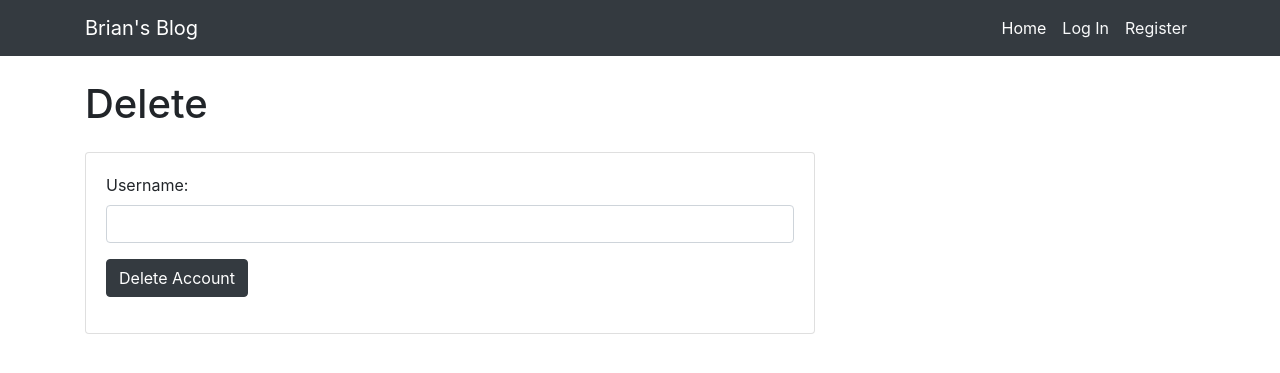
After one commit to brijathom/blog, a Django app: page /users/delete/ in a window 1280 px wide. The commit adds this page. Shown: the top 373 px of the page. Run offline with Django 3.2, Linux system fonts and the light colour scheme; some libraries are stand-ins or nearby versions.

Commit message:
Allow users to delete their account

```diff
--- a/entries/models.py
+++ b/entries/models.py
@@ -1,5 +1,4 @@
 from django.db import models
-
 from django.contrib.auth.models import User
 
 
--- a/entries/templates/entries/base.html
+++ b/entries/templates/entries/base.html
@@ -54,6 +54,10 @@
 
                         <li class="nav-item">
                             <a class="nav-link text-light" href="{% url 'logout' %}">Log Out</a>
+                        </li>
+
+                        <li class="nav-item">
+                            <a class="nav-link text-light" href="{% url 'delete' %}">Delete Account</a>
                         </li>
 
                         {% else %}
--- a/users/forms.py
+++ b/users/forms.py
@@ -6,8 +6,6 @@ from django.contrib.auth.forms import UserCreationForm
 class RegistrationForm(UserCreationForm):
     email = forms.EmailField(widget=forms.EmailInput(
         attrs={"class": "form-control"}))
-    # first_name = forms.CharField(max_length=100)
-    # last_name = forms.CharField(max_length=100)
 
     class Meta:
         model = User
@@ -18,3 +16,7 @@ class RegistrationForm(UserCreationForm):
         self.fields['username'].widget.attrs['class'] = 'form-control'
         self.fields['password1'].widget.attrs['class'] = 'form-control'
         self.fields['password2'].widget.attrs['class'] = 'form-control'
+
+
+class DeleteForm(forms.Form):
+    username = forms.CharField()
--- /dev/null
+++ b/users/templates/users/delete.html
@@ -0,0 +1,20 @@
+{% extends "entries/base.html" %} {% block content %}
+
+<div class="col-md-8">
+    <h1 class="my-4">Delete</h1>
+    <div class="card mb-4">
+        <div class="card-body">
+            <div class="form-group">
+                <form method="POST">
+                    {% csrf_token %}
+                    <div class="form-group">
+                        <label>Username:</label>
+                        <input value="{{ form.username.value|default_if_none:'' }}" type="text" class="form-control" name="username" />
+                    </div>
+                    <button type="submit" class="btn btn-dark">Delete Account</button>
+                </form>
+            </div>
+        </div>
+    </div>
+</div>
+{% endblock %}
--- a/users/urls.py
+++ b/users/urls.py
@@ -4,5 +4,6 @@ from django.contrib.auth import views as auth_views
 
 urlpatterns = [
     path('register/', views.register, name='register'),
+    path('delete/', views.delete, name='delete'),
     path('login/', auth_views.LoginView.as_view(template_name='users/login.html'), name='login'),
 ]
--- a/users/views.py
+++ b/users/views.py
@@ -1,5 +1,5 @@
 from django.shortcuts import render, redirect
-from .forms import RegistrationForm
+from .forms import RegistrationForm, DeleteForm
 from django.contrib.auth import authenticate, login
 from django.contrib.auth.models import User
 
@@ -19,3 +19,20 @@ def register(request):
 
     context = {'form': form}
     return render(request, 'users/register.html', context)
+
+
+def delete(request):
+    if request.method == 'POST':
+        form = DeleteForm(request.POST)
+        username = request.POST.get('username')
+
+        if username == request.user.username:
+            user = request.user
+            user.delete()
+            return redirect('blog_home')
+    else:
+        form = DeleteForm()
+
+    context = {'form': form}
+
+    return render(request, 'users/delete.html', context)
```
Also changed, not shown: db.sqlite3.
